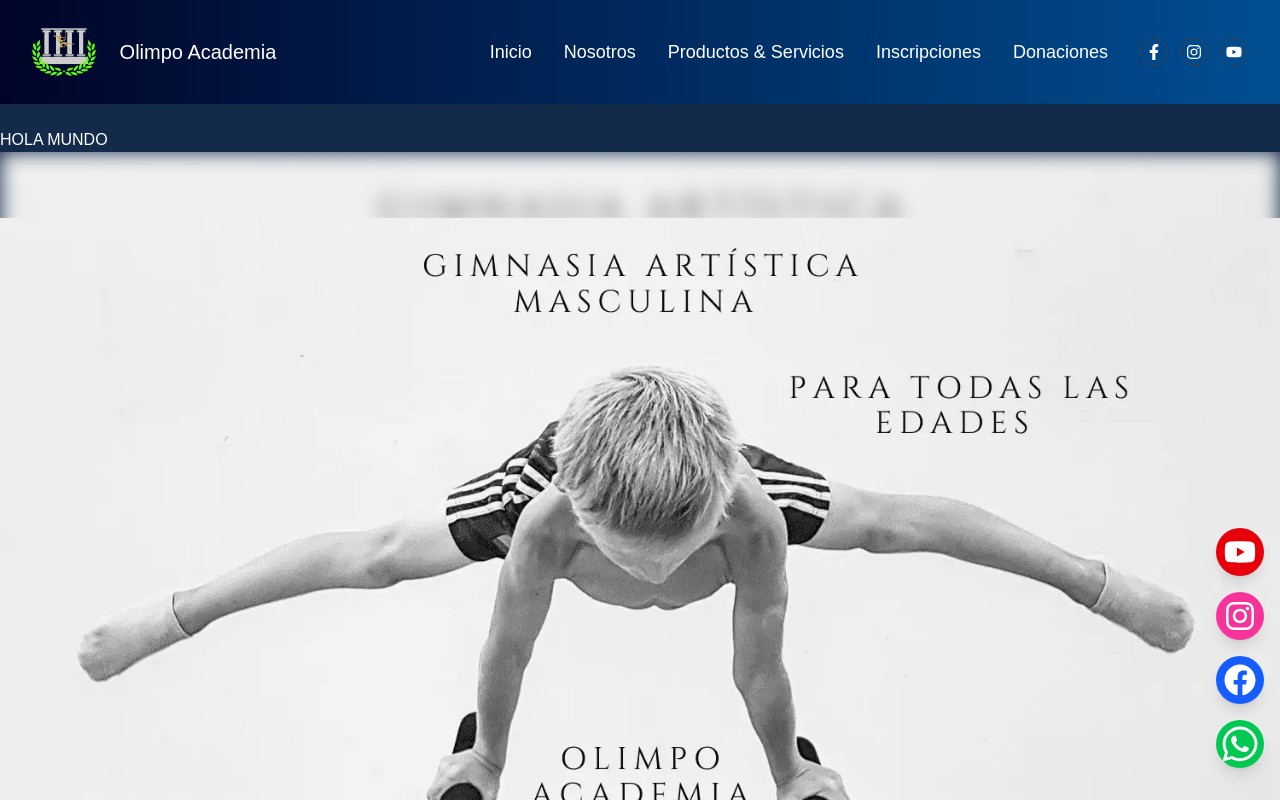
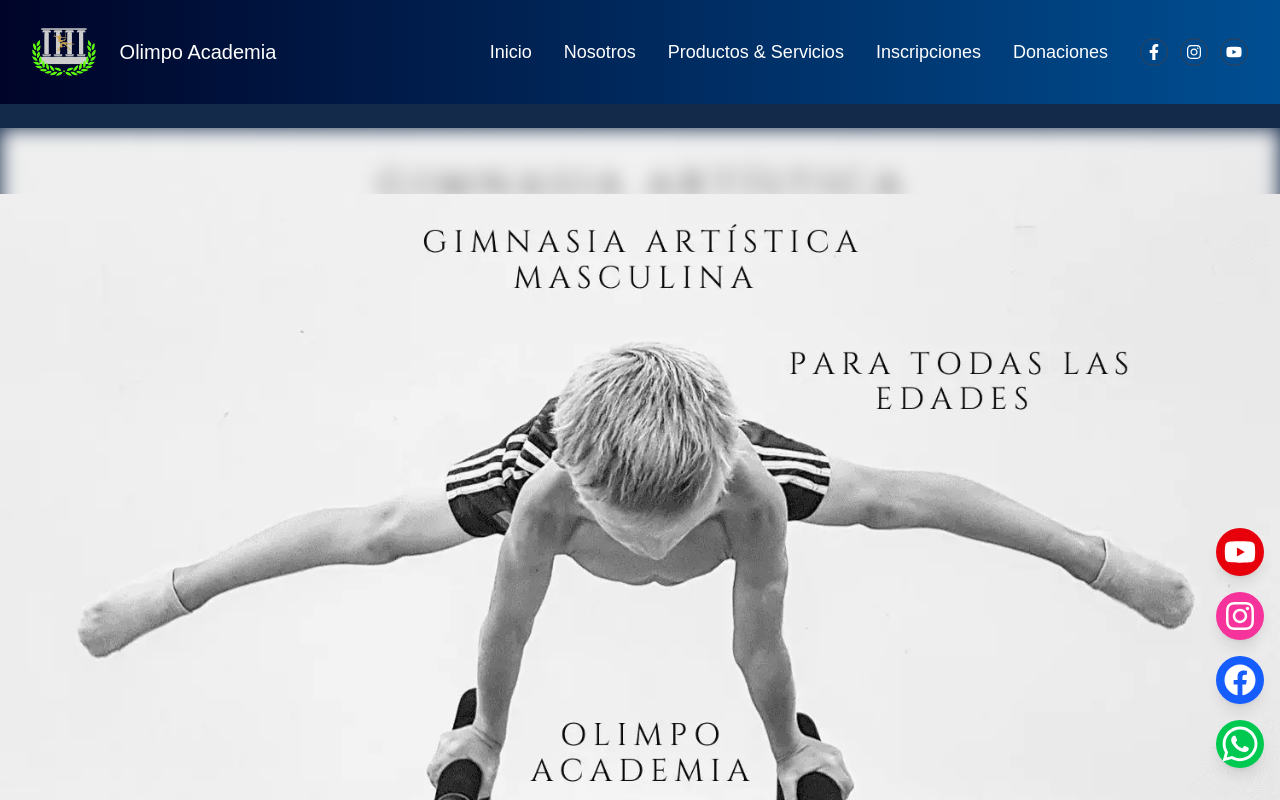
Before and after one commit to Mista299/Olimpo-Academia-2.0, a React (Vite) app: page / in a window 1280 px wide. Shown: the top 800 px of the page. Built offline with nearby package versions, Linux system fonts and the light colour scheme.

Commit message:
desprueba

```diff
--- a/src/pages/Home/index.jsx
+++ b/src/pages/Home/index.jsx
@@ -13,7 +13,6 @@ function Home() {
           description="Academia Olimpo de gimnasia, club academia en el oriente Antioqueño se ofrecen clases de gimnasia para niños desde los 4 años de edad en adelante, clases de gimnasia en Medellín, Rionegro, La Ceja, El Retiro, clases personalizadas. También hay clases y entrenamientos para jóvenes y adultos."
           keywords="Academia Olimpo, club de gimnasia, academia de gimnasia, clases de gimnasia, gimnasia para niños, gimnasia para jovenes, gimnasia para adultos, clases personalizadas"
         />
-        <h1>HOLA MUNDO</h1>
         <Carousel/>
         <MapSlider/>
       </Layout>
```
